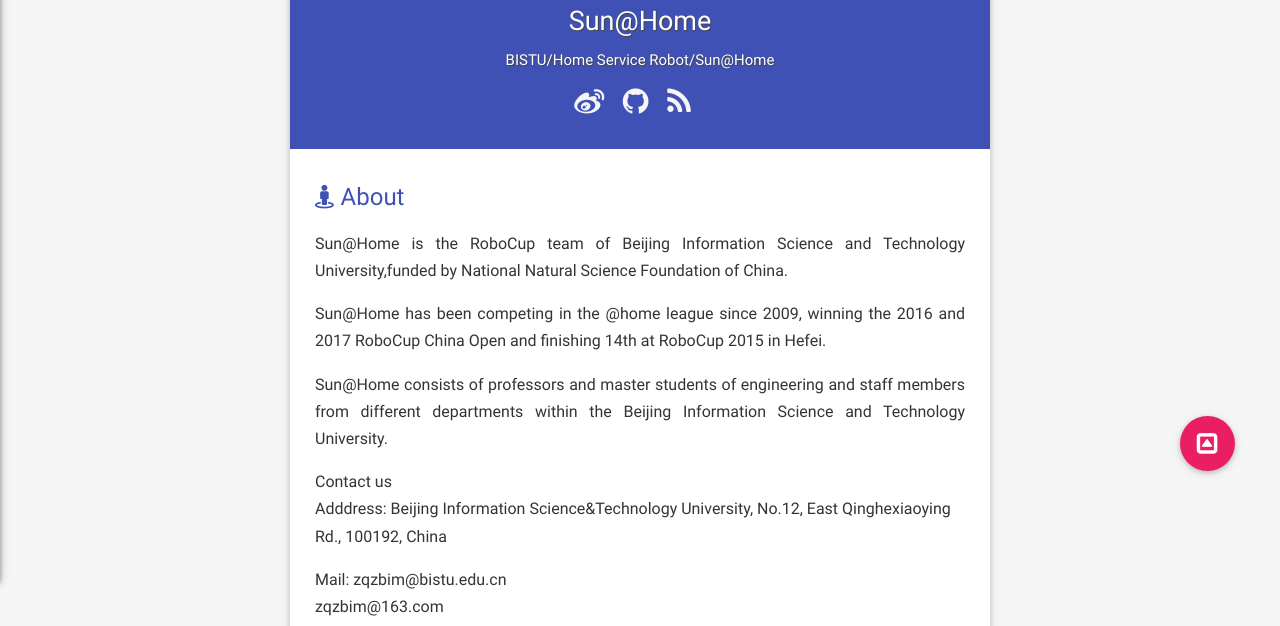
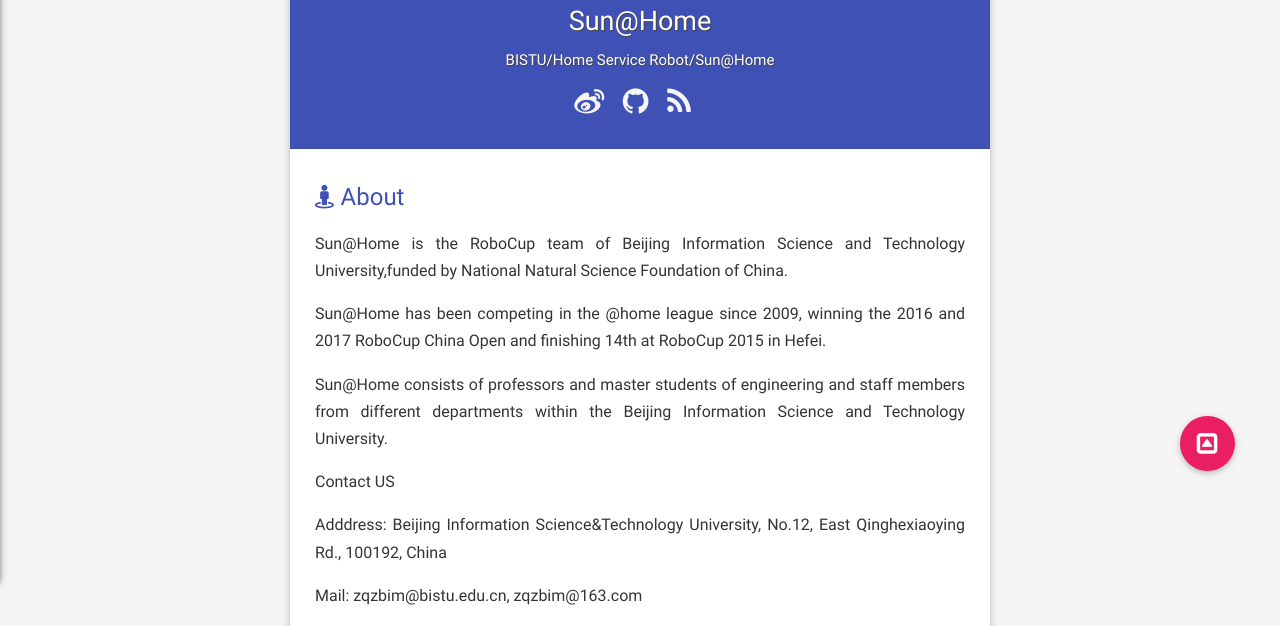
Before and after one commit to fengyu-song/fengyu-song.github.io, a plain HTML site: page about/index.html in a window 1280 px wide. Shown: the part 279-905 px from the top of the page. Drawn offline with nearby package versions, Linux system fonts and the light colour scheme; some packages are replaced by stand-ins of ours; no server answers; a script that the page names is missing.

Commit message:
Site updated: 2017-09-04 15:54:27

```diff
--- a/about/index.html
+++ b/about/index.html
@@ -218,8 +218,9 @@
                         <p>Sun@Home is the RoboCup team of Beijing Information Science and Technology University,funded by National Natural Science Foundation of China.</p>
 <p>Sun@Home has been competing in the @home league since 2009, winning the 2016 and 2017 RoboCup China Open and finishing 14th at RoboCup 2015 in Hefei.</p>
 <p>Sun@Home consists of professors and master students of engineering and staff members from different departments within the Beijing Information Science and Technology University.</p>
-<p>Contact us<br>Adddress: Beijing Information Science&amp;Technology University, No.12, East Qinghexiaoying<br>          Rd., 100192, China</p>
-<p>Mail: zqzbim@bistu.edu.cn<br>      zqzbim@163.com</p>
+<p>Contact US</p>
+<p>Adddress: Beijing Information Science&amp;Technology University, No.12, East Qinghexiaoying Rd., 100192, China</p>
+<p>Mail: zqzbim@bistu.edu.cn, zqzbim@163.com</p>
 
                     </div>
                 </section>
```
